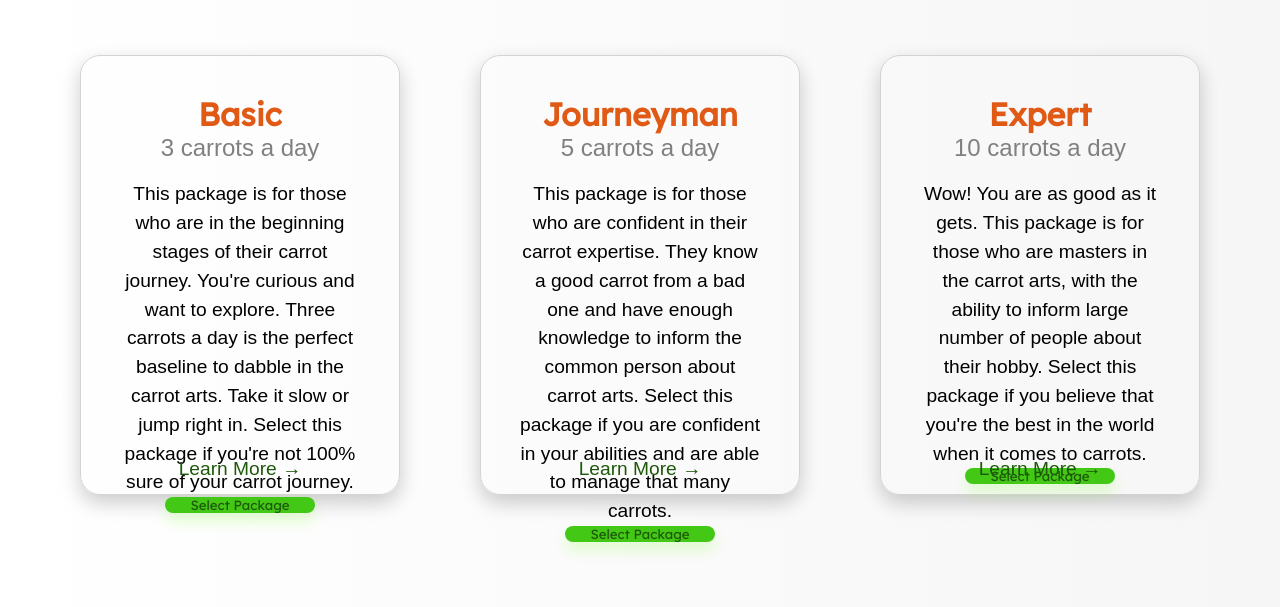
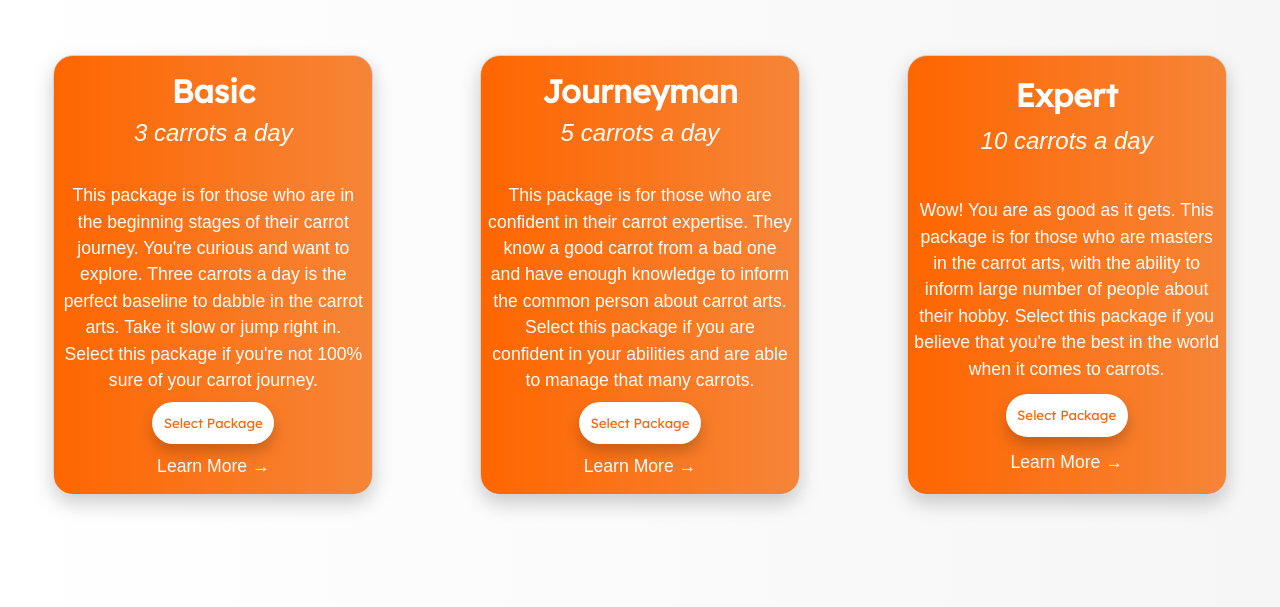
Before and after one commit to nimatullo/Learn-JS, a plain HTML site: page Carrot Appointment/index.html in a window 1280 px wide. Shown: the part 873-1480 px from the top of the page. Drawn offline with Linux system fonts and the light colour scheme.

Commit message:
gradient packages

```diff
--- /dev/null
+++ b/Calculator/style.css
@@ -0,0 +1,10 @@
+* {
+    margin: 0;
+    padding: 0;
+    box-sizing: border-box;
+}
+
+.rows {
+    display: flex;
+    flex-direction: row;
+}
--- a/Carrot Appointment/style.css
+++ b/Carrot Appointment/style.css
@@ -104,8 +104,8 @@ span.green {
 
 .packages {
     display: flex;
-    justify-content: space-evenly;
-    align-items: baseline;
+    justify-content: space-around;
+    align-items: center;
     text-align: center;
     position: relative;
 }
@@ -117,14 +117,15 @@ span.green {
 
 .package-item h1{
     font-family: 'Lexend Deca', sans-serif;
-    color: #e05915;
+    color: white;
     font-size: 2em;
 }
 
 .packages h3 {
-    color: gray;
+    color:white;
     font-weight: lighter;
     font-size: 1.5em;
+    font-style: italic;
 }
 
 .headline-text {
@@ -134,10 +135,11 @@ span.green {
 }
 
 .package-item {
+    background: rgb(255,102,0);
+    background: linear-gradient(90deg, rgba(255,102,0,1) 0%, rgba(246,133,56,1) 100%);
     margin-top: 10%;
     margin-bottom: 10%;
     border: 1px solid #d3d3d3;
-    padding: 3%;
     flex-flow: column;
     box-shadow: 0px 8px 20px rgba(0, 0, 0, 0.2);
     border-radius: 20px;
@@ -149,21 +151,22 @@ span.green {
 
 .package-item p {
     line-height: 1.5em;
-    font-size: 1.2em;
+    font-size: 1.1em;
+    color: white;
 }
 
 .package-item button {
-    background-color: #43c816;
+    background-color: white;
     border: none;
-    height: 45px;
-    width: 150px;
-    color: #1e580a;
+    height: 10%;
+    width: 40%;
+    color: #ff6600;
     border-radius: 30px;
     font-family: 'Lexend Deca', sans-serif;
     text-transform: capitalize;
     cursor: pointer;
     transition: all 0.5s ease;
-    box-shadow: 0px 8px 15px rgba(108, 255, 9, 0.2);
+    box-shadow: 0px 8px 15px rgba(0, 0, 0, 0.2);
 }
 
 .package-item button:hover {
@@ -176,18 +179,17 @@ span.green {
     align-items: center;
     justify-content: space-evenly;
     height: 100%;
+    padding: 2%;
 }
 
 .small-text {
-    position: absolute;
-    bottom: 10;
     text-align: center;
     width: 100%;
     transition: all 0.2 ease;
 }
 
 .small-text a {
-    color: #1e580a;
+    color: white;
 }
 
 .small-text a:hover {
```
Also changed, not shown: Calculator/index.html (added, +59 -0 lines), index.html (+17 -5 lines), Calculator/app.js (added).
